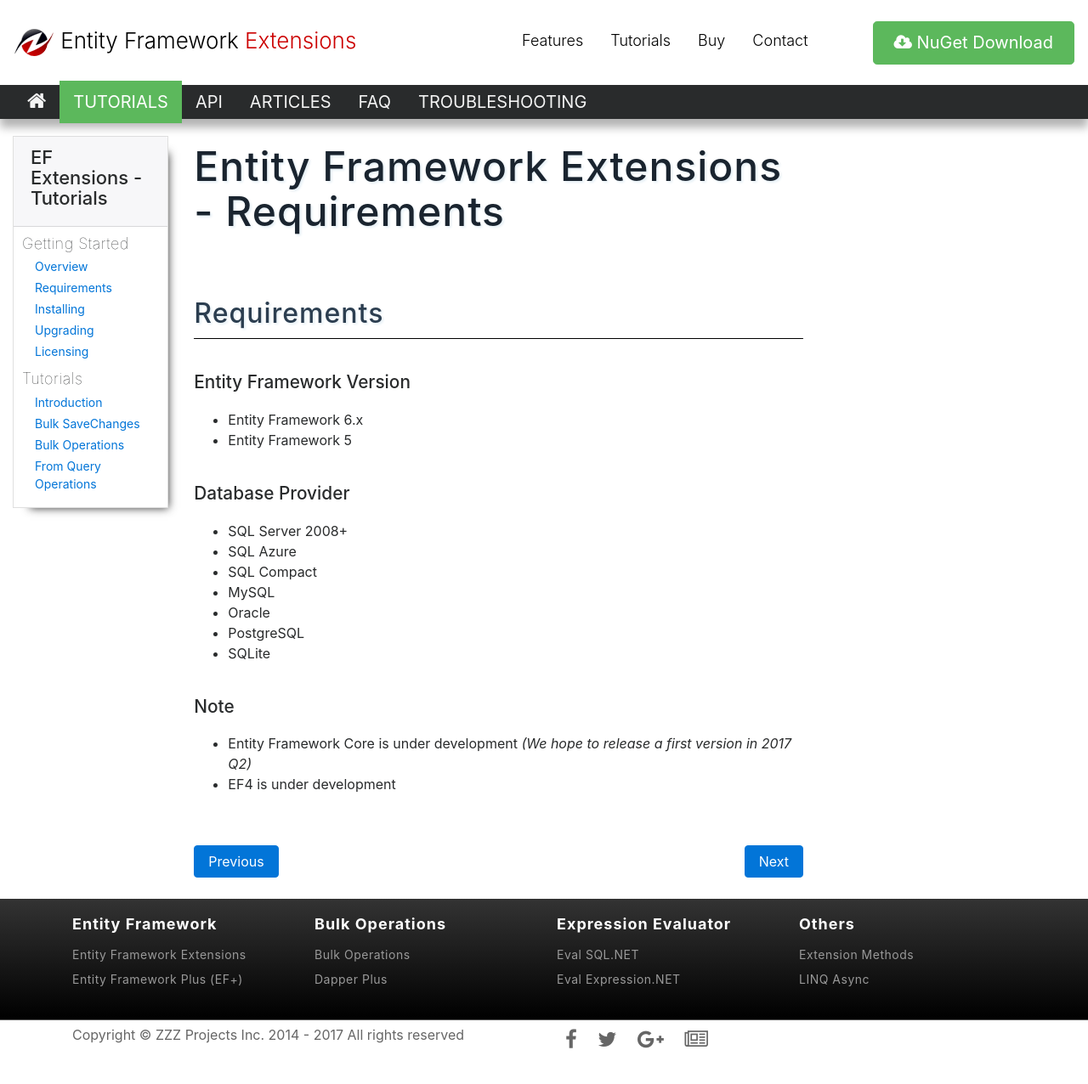
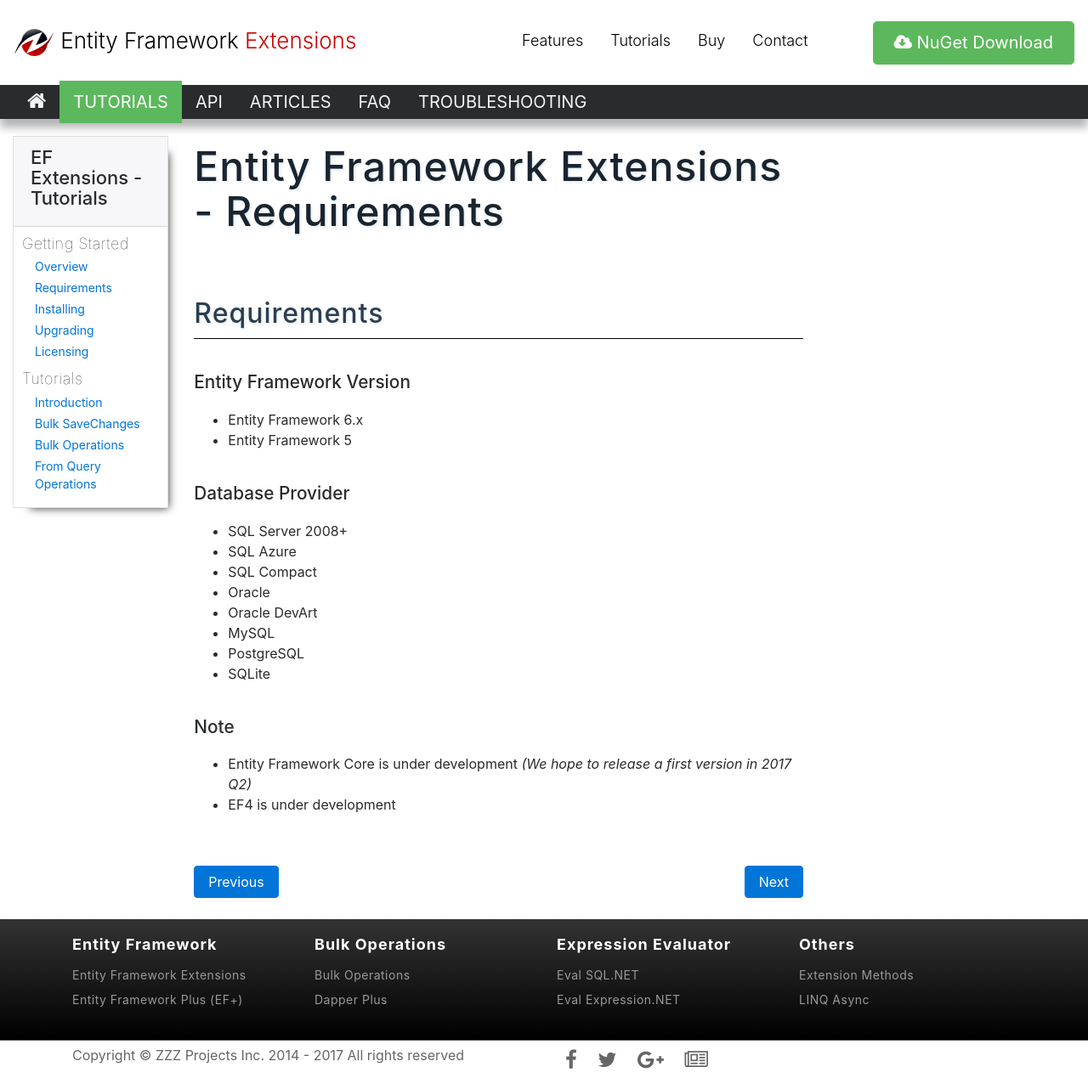
Before and after one commit to zzzprojects/EntityFramework-Extensions, a Jekyll site: the page built from docs/pages/tutorials/requirements.md, in a window 1280 px wide and 1276 px high. Shown: the whole window at 85% size. Built offline with Jekyll 4.4.1, drawn with Linux system fonts in a browser that asks for light colours; nearby versions of some CDN libraries.

Commit message:
Update requirements.md

```diff
--- a/docs/pages/tutorials/requirements.md
+++ b/docs/pages/tutorials/requirements.md
@@ -9,18 +9,22 @@ permalink: requirements
 ## Requirements
 
 ### Entity Framework Version
+
 - Entity Framework 6.x
 - Entity Framework 5
 
 ### Database Provider
+
 - SQL Server 2008+
 - SQL Azure
 - SQL Compact
+- Oracle
+- Oracle DevArt
 - MySQL
-- Oracle
 - PostgreSQL
 - SQLite
 
 ### Note
+
 - Entity Framework Core is under development _(We hope to release a first version in 2017 Q2)_
 - EF4 is under development
```
